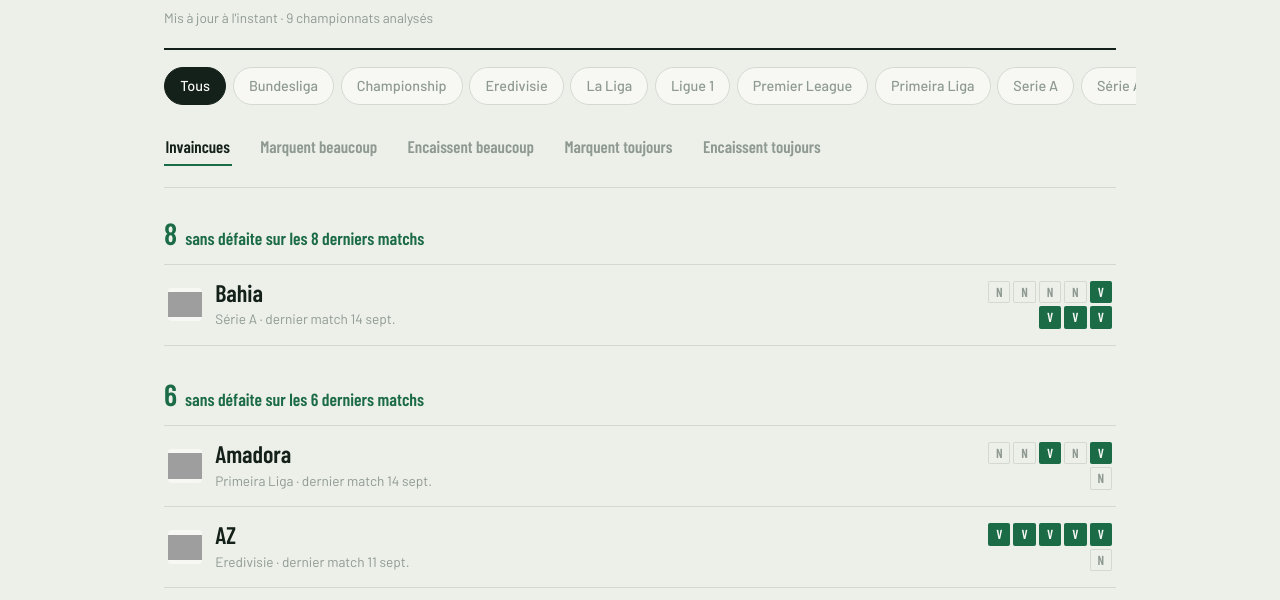
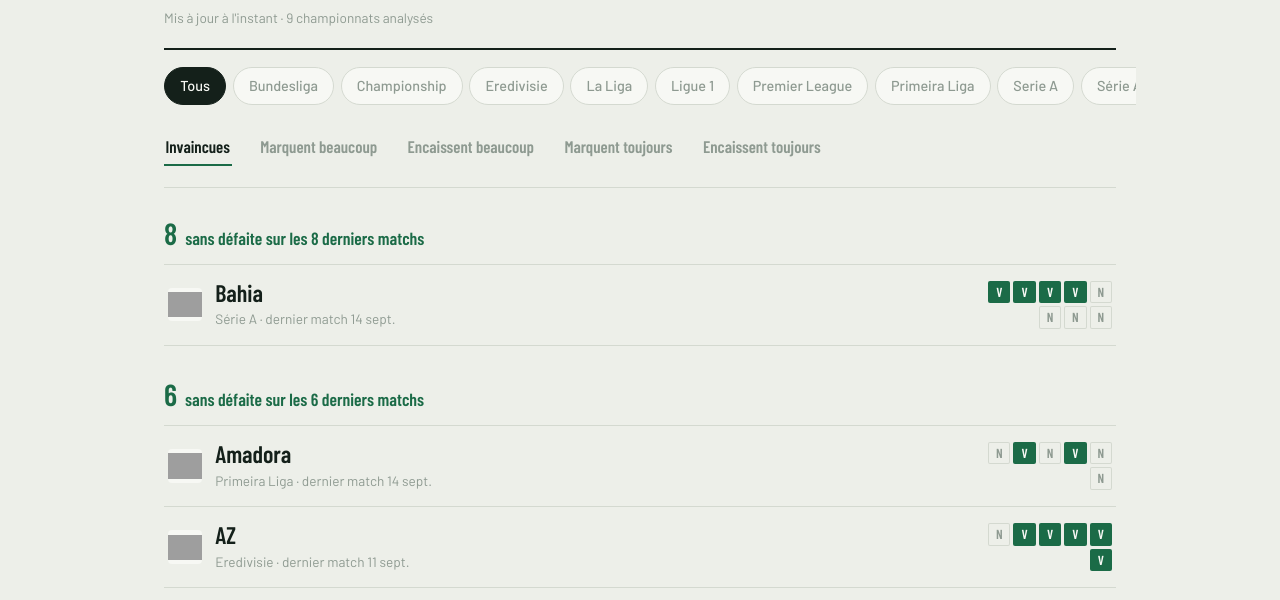
Before and after one commit to sallekarim08/INVAINCU, a plain HTML site: page index.html in a window 1280 px wide. Shown: the part 155-755 px from the top of the page. Drawn offline with nearby package versions, Linux system fonts and the light colour scheme; grey boxes are pictures that could not be loaded.

Commit message:
Update index.html

```diff
--- a/index.html
+++ b/index.html
@@ -555,7 +555,7 @@ function ligneEquipe(equipe, def, idDetail) {
     ${blasonHtml(equipe)}
     <span class="equipe"></span>
     <span class="provenance"></span>
-    <span class="forme">${equipe.detail
+    <span class="forme">${[...equipe.detail].reverse()
       .map((m) => `<span class="case ${def.couleurCase(m)}">${def.icone(m)}</span>`)
       .join("")}</span>`;
   bouton.querySelector(".equipe").textContent = equipe.nom;
```
